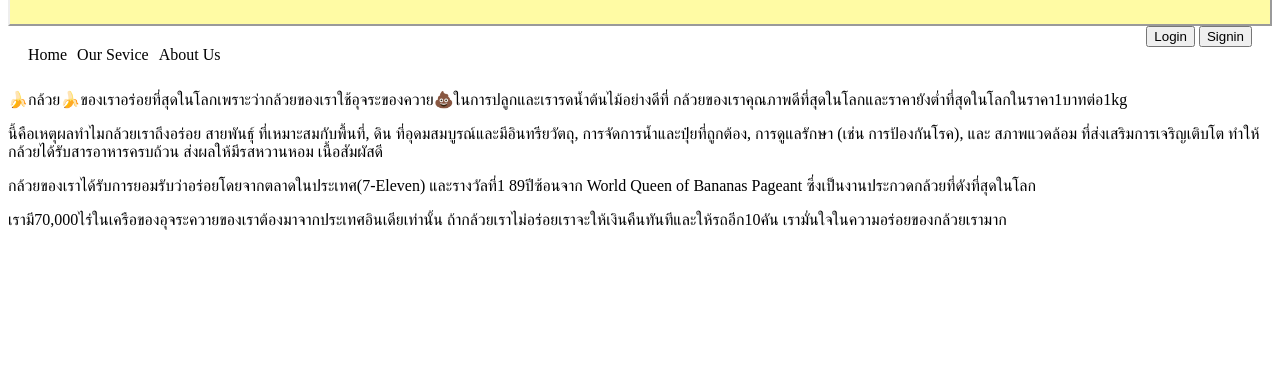
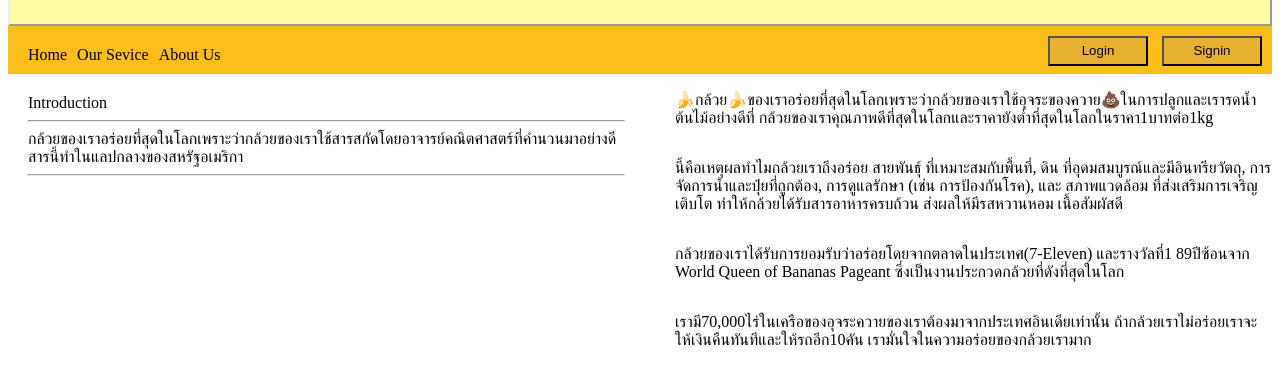
Before and after one commit to vorasornv-bot/HTML_css, a plain HTML site: page Banana shop.html in a window 1280 px wide. Shown: the part 93-478 px from the top of the page. Drawn offline with Linux system fonts and the light colour scheme.

Commit message:
Fix styles and enhance content in Banana shop
Updated styles and content in the Banana shop HTML file.

```diff
--- a/Banana shop.html
+++ b/Banana shop.html
@@ -30,24 +30,44 @@
     }
     .nav a:hover{
       padding-right: 10px;
-      color:;
+      color:black;
       text-decoration: underline;
     }
     .all-nav{
+      background-color:rgb(251, 190, 24);
       display: flex;
       justify-content:space-between;
-      margin-left: 20px;
-      margin-right: 20px;
-    .all-nav .login-Signin bu
-    }tton{
+    }
+
+    .all-nav .nav{
+      margin-left:20px;
+    }
+    .all-nav .login-Signin button{
       width:100px;
       height: 30px;
       margin-top:10px;
-      background-color: rgb(48, 58, 254,0.1)
+      background-color: rgb(48, 58, 254,0.1);
+      margin-right: 10px;
     }
     .all-nav .login-Signin button :hover{
       background-color: rgb(255,249,126,1);
       cursor: pointer;
+    }
+    .content{
+      display:flex;
+      flex-direction:row;
+      gap:50px;
+      margin-left:20px;
+
+    }
+    .why-us{
+      margin-top: 20px;
+      flex: 1;
+    }
+    .content-inside{
+      display:flex;
+      flex-direction:column;
+      flex:1;
     }
   </style>
 </head>
@@ -66,8 +86,18 @@
       <button>Signin</button>
 
   </nav>
-  <article>
-    <div>
+  <article class = "content">
+    <div class = "why-us" >
+      <div>
+           Introduction
+      </div>
+      <hr>
+      <div>
+        กล้วยของเราอร่อยที่สุดในโลกเพราะว่ากล้วยของเราใช้สารสกัดโดยอาจารย์คณิตศาสตร์ที่คำนวนมาอย่างดี สารนี้ทำในแลปกลางของสหรัฐอเมริกา
+      </div>
+      <hr>
+      </div>
+    <div class = "content-inside">
       <p>
         🍌กล้วย🍌ของเราอร่อยที่สุดในโลกเพราะว่ากล้วยของเราใช้อุจระของควาย💩ในการปลูกและเรารดน้ำต้นไม้อย่างดีที่ กล้วยของเราคุณภาพดีที่สุดในโลกและราคายังต่ำที่สุดในโลกในราคา1บาทต่อ1kg  </p>
         <p>นี้คือเหตุผลทำไมกล้วยเราถึงอร่อย สายพันธุ์ ที่เหมาะสมกับพื้นที่, ดิน ที่อุดมสมบูรณ์และมีอินทรียวัตถุ, การจัดการน้ำและปุ๋ยที่ถูกต้อง, การดูแลรักษา (เช่น การป้องกันโรค), และ สภาพแวดล้อม ที่ส่งเสริมการเจริญเติบโต ทำให้กล้วยได้รับสารอาหารครบถ้วน ส่งผลให้มีรสหวานหอม เนื้อสัมผัสดี</p>
```
